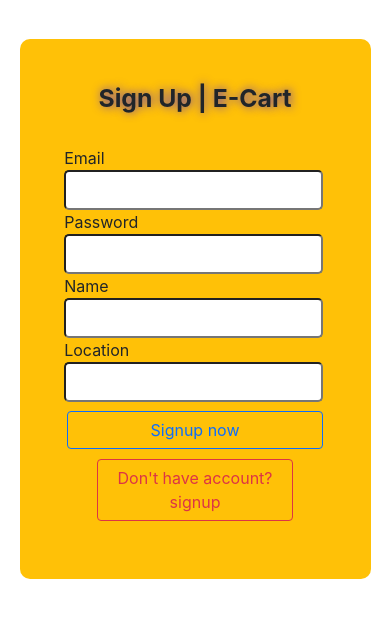
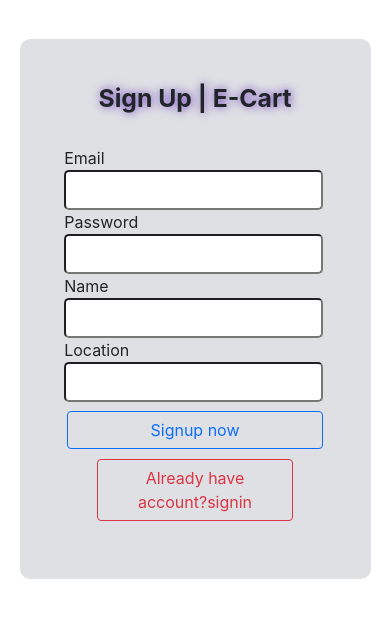
Before and after one commit to ritheshjaston/Ecart-App, a React (Create React App) app: page /Register in a window 390 px wide. Shown: the top 618 px of the page. Built offline with nearby package versions, Linux system fonts and the light colour scheme.

Commit message:
ui update

```diff
--- a/src/App.css
+++ b/src/App.css
@@ -3,7 +3,7 @@
   z-index: 10;
   margin-top: 10%;
   color: black;
-  font-size: 72px;
+  font-size: 80px;
   margin-left: 8%;
 }
 @media (max-width: 600px) {
--- a/src/Screens/Card.jsx
+++ b/src/Screens/Card.jsx
@@ -9,6 +9,7 @@ export default function Card() {
                 <div className="card-body">
                     <h5 className="card-title">Product Name</h5>
                     <p className="card-text">Some quick example text to build on the card title and make up the bulk of the card's content.</p>
+                    <div className="d-flex"><h5>Price : &nbsp; </h5> <h3 style={{color:"red"}}>20000</h3></div>
                     <hr />
                     <div><select className="m-2    rounded " style={{height:" 36px",width: "52px",background:"#ffc107"}} >
                         {Array.from(Array(6), (e, i) => {
--- a/src/Screens/Home.jsx
+++ b/src/Screens/Home.jsx
@@ -8,7 +8,7 @@ export default function Home() {
     return (
         <div>
             <Navbar />
-           <div className="container"> <h1 className="textabovecaurosol">Anything, anytime, <br />anywhere</h1></div>
+            <h1 className="textabovecaurosol">Anything, anytime, <br />anywhere</h1>
             <Caurosal />
             <div className='subcarddiv container '>
                 <div className="row mb-3">
--- a/src/Screens/Register.jsx
+++ b/src/Screens/Register.jsx
@@ -30,7 +30,7 @@ export default function Register() {
                     <label htmlFor="location" className='formlabel'>Location</label> <br />
                     <input type="text" name='geolocation' className='input' value={credentials.geolocation} onChange={change} />
                     <button type="submit" className="btn btn-outline-primary buttonform">Signup now</button>
-                    <Link to="/login" className="btn btn-outline-danger buttonalreadyuser" >Don't have account?signup </Link>
+                    <Link to="/login" className="btn btn-outline-danger buttonalreadyuser" >Already have account?signin </Link>
 
                     <br />
                     <br />
--- a/src/Screens/Signin.jsx
+++ b/src/Screens/Signin.jsx
@@ -15,7 +15,7 @@ export default function Signin() {
     return (
       <div>
         <div className="signupmain container">
-          <h2>Sign In | Food App</h2>
+          <h2>Sign In | E-Cart</h2>
           <br />
           <br />
               <form onSubmit={handlesubmit}>
@@ -29,6 +29,8 @@ export default function Signin() {
                   <button type="submit" className="btn btn-outline-primary buttonform" >Sign In</button>
                   <Link to="/Register" className="btn btn-outline-danger buttonalreadyuser" >Don't have account?signup </Link>
                   <br />
+                  <br />
+                  <br />
 
               </form>
         </div>
--- a/src/my.css
+++ b/src/my.css
@@ -7,7 +7,7 @@
     width: 35%;
     height: fit-content;
     padding-bottom: 10px;
-    background: #FFC107;
+    background: #dfe0e4;
     margin: auto;
     margin-top: 5%;
     border-radius: 10px;
@@ -25,7 +25,7 @@
         width: 90%;
         height: fit-content;
         padding-bottom: 10px;
-        background: #FFC107;
+        background: #dfe0e4;
         margin: auto;
         margin-top: 10%;
         border-radius: 10px;
```
